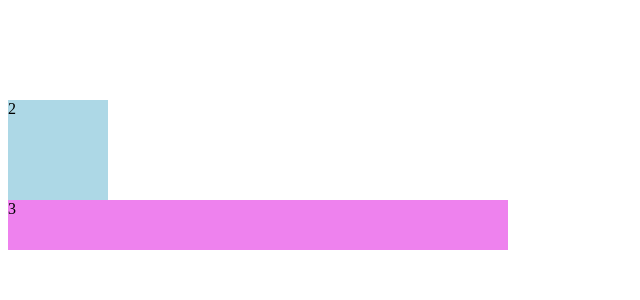
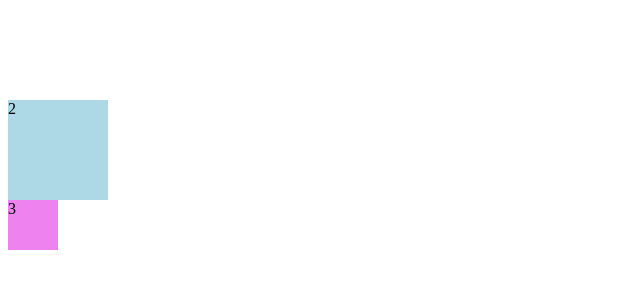
Before and after one commit to saalsabl/dasarWeb, a PHP site: page / in a window 1280 px wide. Shown: the part 280-580 px from the top of the page, without its empty margins (0-640 px from the left). Run offline with PHP 8.4, Linux system fonts and the light colour scheme.

Commit message:
perbaikan (penambahan)

```diff
--- a/flexbox.html
+++ b/flexbox.html
@@ -19,9 +19,9 @@
                 eveniet maxime ullam vitae quidem voluptatum quasi harum!
                 Cum labore recusandae sunt neque.
             </p>
-            <p>Eligendi voluptatem, earum nihil, ducimus tempora amet laudantium adipisci </p>
+            <p>Eligendi voluptatem, earum nihil, ducimus tempora amet laudantium adipisci
+            </p>
         </div>
-
         <div class="sidebar-satu">
             <h3>Sidebar Satu</h3>
             <ul>
--- a/style.css
+++ b/style.css
@@ -15,7 +15,7 @@
 }
 
 .tiga {
-    width: 500px;
+    width: 50px;
     height: 50px;
     background-color: violet;
 }
--- a/style2.css
+++ b/style2.css
@@ -16,4 +16,5 @@ body {
     background-color: #fff;
     padding: 20px;
     box-sizing: border-box;
+    display: flex;
 }
```
